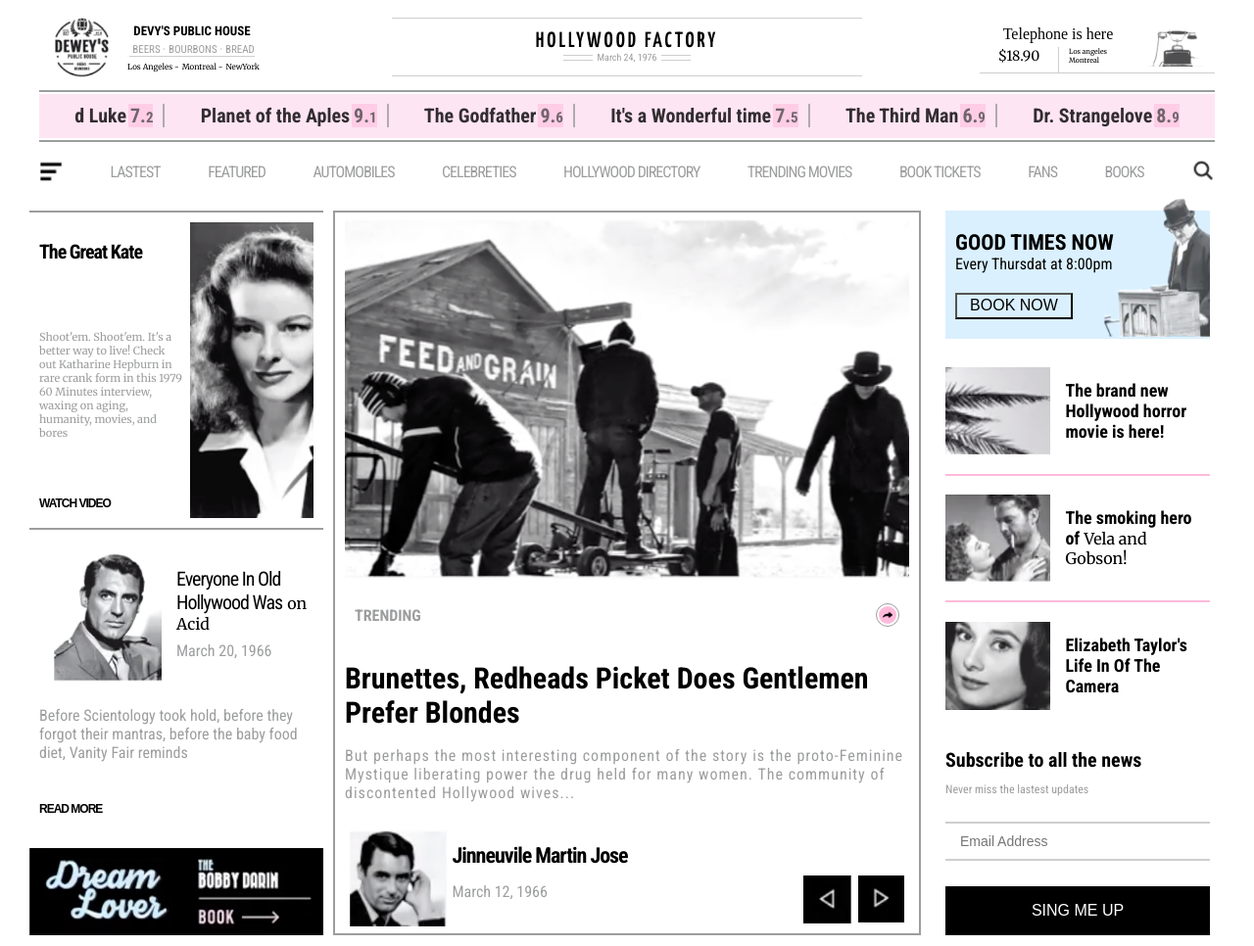
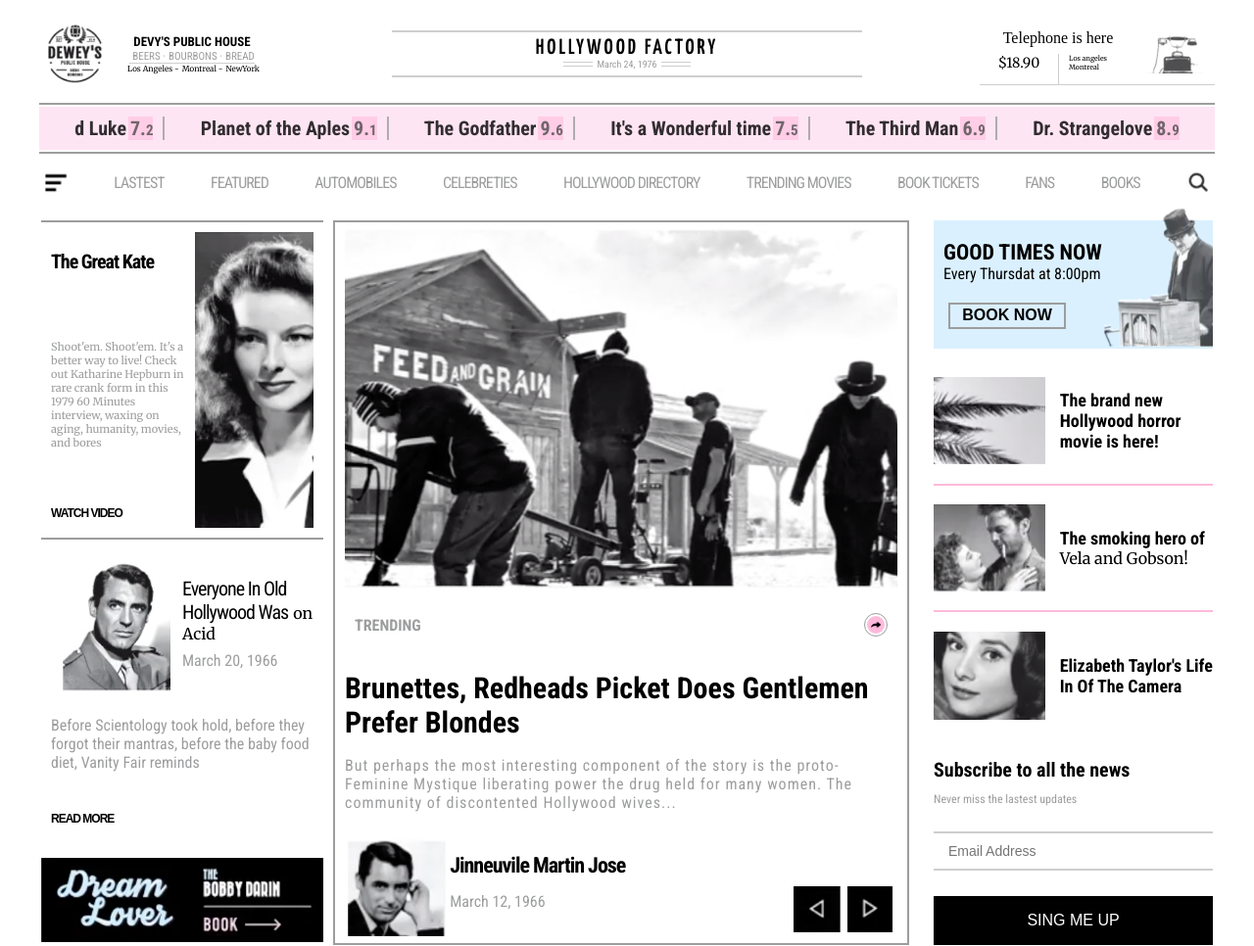
Before and after one commit to den-velez/newspaper-replica, a website: page html/index.html in a window 1280 px wide. Shown: the whole page at 98% size. Drawn offline with Linux system fonts and the light colour scheme.

Commit message:
fixed styles because on safari it had issues

```diff
--- a/sass/components/_headerbottom.scss
+++ b/sass/components/_headerbottom.scss
@@ -1,4 +1,5 @@
 .header-sections {
+  padding: 0 5px;
   margin: 15px 0;
   height: 30px;
   width: 100%;
--- a/sass/components/_headertop.scss
+++ b/sass/components/_headertop.scss
@@ -1,7 +1,7 @@
 .header {
   margin-top: 15px;
   width: 100%;
-  height: 200px;
+  height: 210px;
   display: grid;
   grid-template-rows: repeat(3, 1fr);
   grid-template-columns: 1fr;
@@ -9,9 +9,10 @@
 }
 .header-top {
   width: 100%;
-  height: 100%;
+  height: 80px;
   display: grid;
   align-items: center;
+  grid-template-rows: 1fr;
   grid-template-columns: 20% 40% 20%;
   grid-column-gap: 10%;
   &-publicity1 {
@@ -28,8 +29,7 @@
   height: 100%;
   display: flex;
   justify-content: center;
-  // align-items: center;
-  justify-content: flex-end;
+  align-items: center;
   &-img {
     width: 80%;
     object-fit: contain;
@@ -38,7 +38,7 @@
 
 .publicity1-texts {
   width: 100%;
-  height: 90%;
+  height: 50%;
   display: flex;
   flex-direction: column;
   justify-content: space-evenly;
@@ -89,13 +89,13 @@
   }
 }
 .header-top-titles {
-  height: 90%;
+  height: 60%;
   display: flex;
   flex-direction: column;
   align-items: center;
   justify-content: center;
-  border-top: 1px solid $bordercolor;
-  border-bottom: 1px solid $bordercolor;
+  border-top: 2px solid $bordercolor;
+  border-bottom: 2px solid $bordercolor;
   h1 {
     letter-spacing: 3px;
     text-transform: uppercase;
--- a/sass/components/_main.scss
+++ b/sass/components/_main.scss
@@ -4,7 +4,7 @@
   width: 100%;
   height: 740px;
   display: grid;
-  grid-template-columns: 25% 50% 25%;
+  grid-template-columns: 24% 49% 25%;
   justify-content: center;
   grid-column-gap: 10px;
 }
--- a/sass/components/_popularNews.scss
+++ b/sass/components/_popularNews.scss
@@ -1,5 +1,5 @@
 .mostPopular {
-  padding: 0 15px;
+  padding: 0 0 0 15px;
   height: 100%;
   display: flex;
   flex-direction: column;
@@ -22,11 +22,14 @@
       }
       &-button {
         width: 120px;
+        margin-left: 5px;
         margin-top: 20px;
         height: 40px;
+        border: 2px solid $colorFont2;
         background-color: transparent;
         letter-spacing: -1;
         font-size: 16px;
+        font-weight: 600;
       }
     }
     &-imgBox {
```
Also changed, not shown: css/styles.css.
